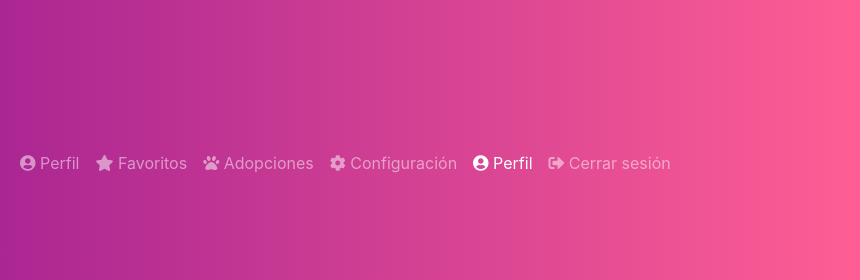
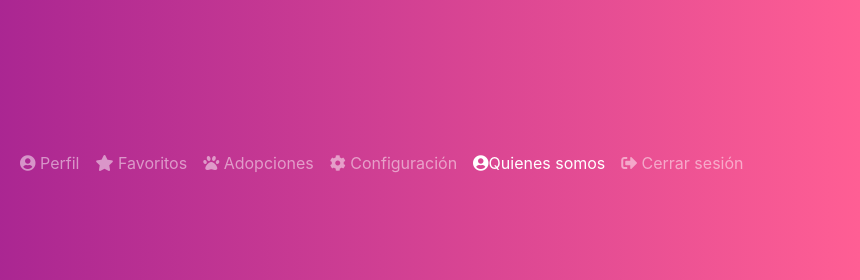
Before and after one commit to hacherh6/Maskotinder_beanstalk, a website: page index.html in a window 1280 px wide. Shown: the top 280 px of the page, 420-1280 px from the left. Drawn offline with nearby package versions, Linux system fonts and the light colour scheme.

Commit message:
Update index.html

```diff
--- a/index.html
+++ b/index.html
@@ -95,7 +95,7 @@
             </li>
                 <li class="nav-item">
                 <!--BOTON Quienes somos -->
-                    <a class="nav-link active" href="http://maskobeanstalkk-env.eba-3bnmaiuw.us-east-1.elasticbeanstalk.com"><i class="fa fa-user-circle" aria-hidden="true"></i> Perfil</a>
+                    <a class="nav-link active" href="http://maskobeanstalkk-env.eba-3bnmaiuw.us-east-1.elasticbeanstalk.com"><i class="fa fa-user-circle" aria-hidden="true"></i>Quienes somos</a>
                 </li>
             <!--BOTON Configuración -->
             <a class="nav-link" id="boton_logout" href="inicio.html"><i class="fas fa-sign-out-alt" aria-hidden="true"></i> Cerrar sesión</a>
```
